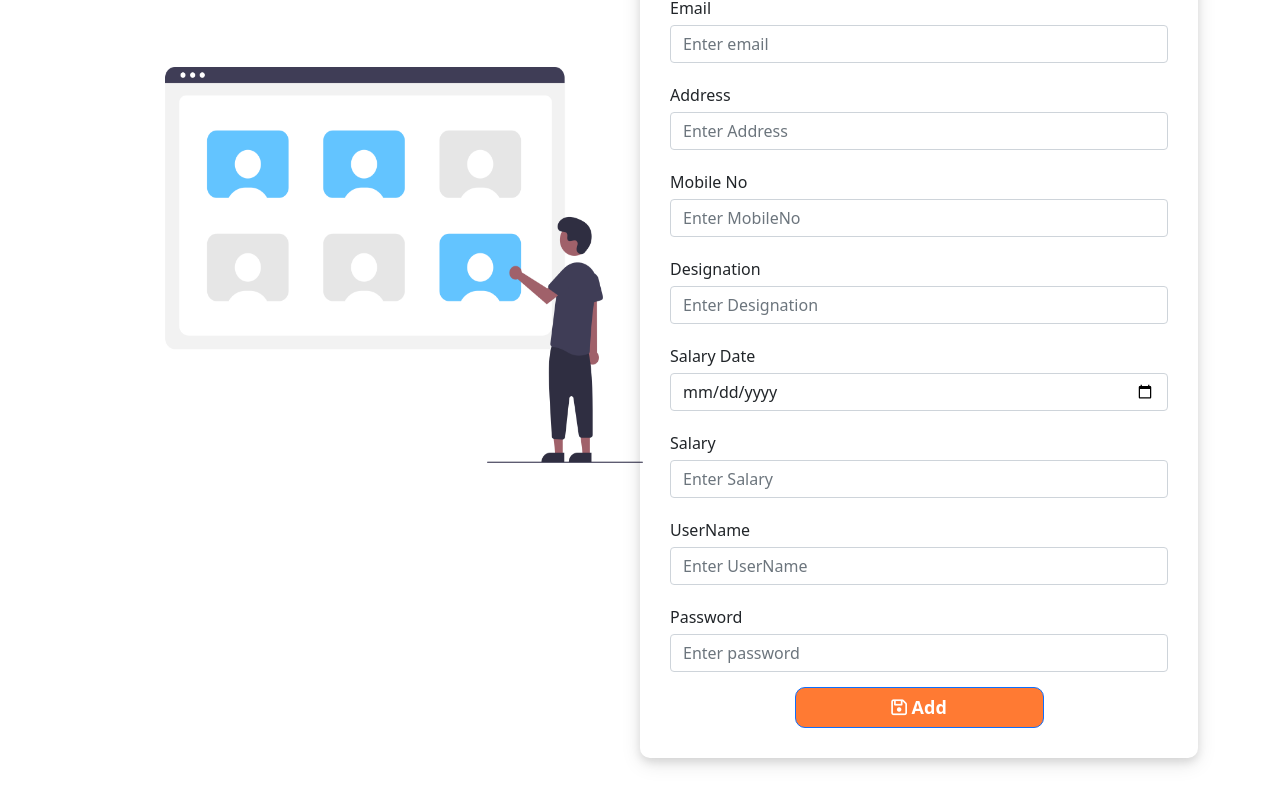
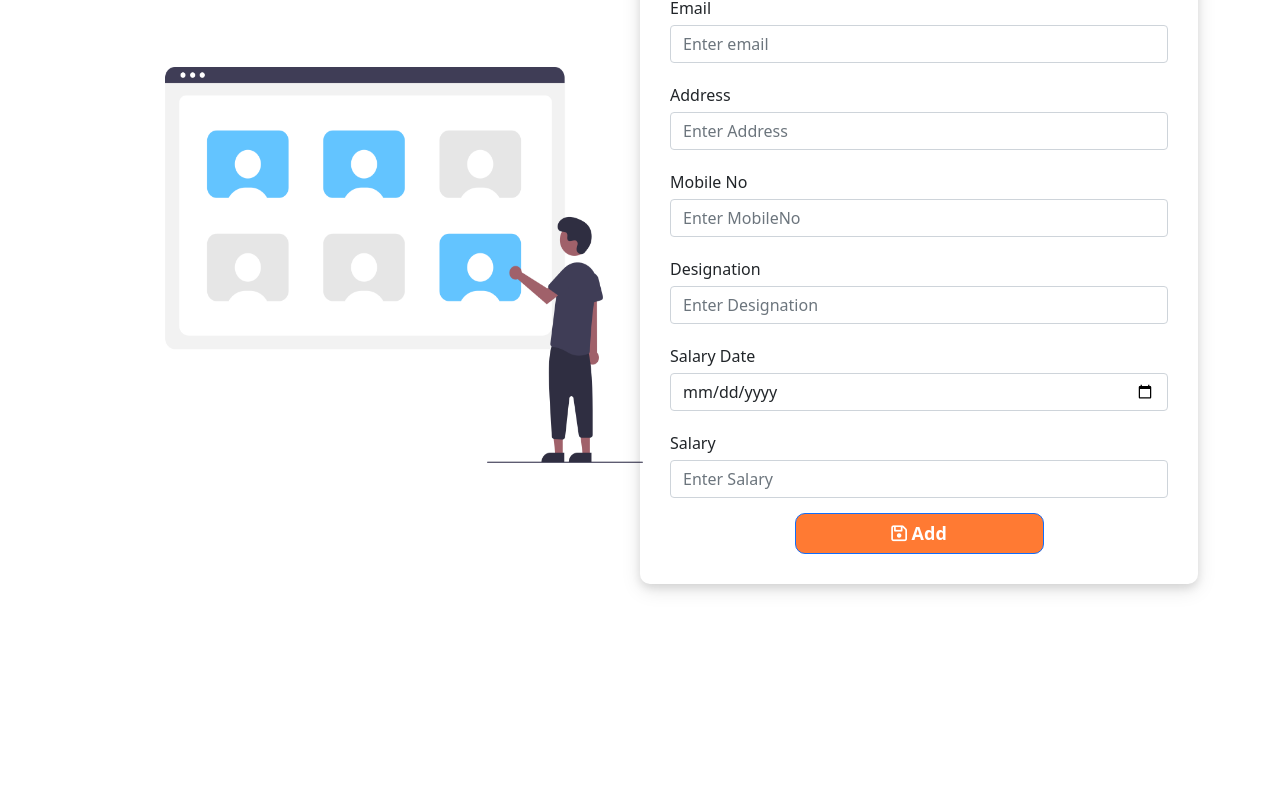
Before and after one commit to NuradhaWeerasinghe/Restaurent-Management-System, a React (Create React App) app in the folder client/: page /emp_add in a window 1280 px wide. Shown: the part 300-1106 px from the top of the page. After the commit the page ends 984 px from the top, so only its background shows below. Built offline with nearby package versions, Linux system fonts and the light colour scheme.

Commit message:
added toast messages to Employee add,update

```diff
--- a/client/src/Components/Employee/AddEmployee.js
+++ b/client/src/Components/Employee/AddEmployee.js
@@ -1,5 +1,6 @@
 import React, { Component } from 'react';
 import axios from 'axios';
+import {toast} from 'react-toastify';
 
 const invoiceRegx = RegExp(/^[a-zA-Z0-9]+@(?:[a-zA-Z0-9]+\.)+[A-Za-z]+$/gm);
 const formValid = formErrors =>{
@@ -19,8 +20,6 @@ export default class AddEmployee extends Component {
             mobileNo: Number,
             designation: "",
             salary: Number,
-            userName: "",
-            password: "",
             date: new Date(),
 
             formErrors:{
@@ -73,7 +72,7 @@ export default class AddEmployee extends Component {
             console.error("FORM INVALID-DISPLAY ERROR");
         }
 
-        const { name, email, address, mobileNo, designation, salary, userName, password,date } = this.state;
+        const { name, email, address, mobileNo, designation, salary,date } = this.state;
 
         const data = {
             name: name,
@@ -82,14 +81,15 @@ export default class AddEmployee extends Component {
             mobileNo: mobileNo,
             designation: designation,
             salary: salary,
-            userName: userName,
-            password: password,
             date :date
         }
         console.log(data)
         axios.post("http://localhost:8000/employee/add", data).then((res) => {
             if (res.data.success) {
-                alert("Add New Employee")
+                toast(`New Employee Added `, {
+                    type: toast.TYPE.SUCCESS,
+                    autoClose: 4000
+                });
                 this.setState(
                     {
                         name: "",
@@ -98,8 +98,6 @@ export default class AddEmployee extends Component {
                         mobileNo: Number,
                         designation: "",
                         salary: Number,
-                        userName: "",
-                        password: "",
                         date : new Date()
                     }
                 )
@@ -205,25 +203,6 @@ export default class AddEmployee extends Component {
                                     onChange={this.handleInputChange} />
                             </div>
 
-                            <div className="form-group" style={{ marginBottom: '15px' }}>
-                                <label style={{ marginBottom: '5px' }}>UserName</label>
-                                <input type="text"
-                                    className="form-control"
-                                    name="userName"
-                                    placeholder="Enter UserName"
-                                    value={this.state.userName}
-                                    onChange={this.handleInputChange} />
-                            </div>
-
-                            <div className="form-group" style={{ marginBottom: '15px' }}>
-                                <label style={{ marginBottom: '5px' }}>Password</label>
-                                <input type="password"
-                                    className="form-control"
-                                    name="password"
-                                    placeholder="Enter password"
-                                    value={this.state.password}
-                                    onChange={this.handleInputChange} />
-                            </div>
 
                             <center>
                                 <div class="d-grid gap-2 col-6 mx-auto  ">
--- a/client/src/Components/Employee/UpdateEmployee.js
+++ b/client/src/Components/Employee/UpdateEmployee.js
@@ -1,5 +1,6 @@
 import React, { Component } from 'react'
 import axios from 'axios';
+import {toast} from 'react-toastify';
 
 
 export default class UpdateEmployee extends Component {
@@ -11,9 +12,7 @@ export default class UpdateEmployee extends Component {
             address: "",
             mobileNo: "",
             designation: "",
-            salary: "",
-            userName: "",
-            password: ""
+            salary: ""
 
         }
     }
@@ -38,14 +37,15 @@ export default class UpdateEmployee extends Component {
             address: address,
             mobileNo: mobileNo,
             designation: designation,
-            salary: salary,
-            userName: userName,
-            password: password
+            salary: salary
         }
         console.log(data)
         axios.put(`http://localhost:8000/employee/update/${id}`, data).then((res) => {
             if (res.data.success) {
-                alert("Updated Employee")
+                toast(`Employee Updated`, {
+                    type: toast.TYPE.SUCCESS,
+                    autoClose: 4000
+                });
                 this.setState(
                     {
                         name: "",
@@ -53,9 +53,7 @@ export default class UpdateEmployee extends Component {
                         address: "",
                         mobileNo: "",
                         designation: "",
-                        salary: "",
-                        userName: "",
-                        password: ""
+                        salary: ""
                     }
                 )
             };
@@ -72,8 +70,6 @@ export default class UpdateEmployee extends Component {
                     mobileNo: res.data.employee.mobileNo,
                     designation: res.data.employee.designation,
                     salary: res.data.employee.salary,
-                    userName: res.data.employee.userName,
-                    password: res.data.employee.password
 
                 });
                 console.log(this.state.employee);
@@ -159,25 +155,7 @@ export default class UpdateEmployee extends Component {
                                     onChange={this.handleInputChange} />
                             </div>
 
-                            <div className="form-group" style={{ marginBottom: '15px' }}>
-                                <label style={{ marginBottom: '5px' }}>UserName</label>
-                                <input type="text"
-                                    className="form-control"
-                                    name="userName"
-                                    placeholder="Enter UserName"
-                                    value={this.state.userName}
-                                    onChange={this.handleInputChange} />
-                            </div>
 
-                            <div className="form-group" style={{ marginBottom: '15px' }}>
-                                <label style={{ marginBottom: '5px' }}>Password</label>
-                                <input type="text"
-                                    className="form-control"
-                                    name="password"
-                                    placeholder="Enter password"
-                                    value={this.state.password}
-                                    onChange={this.handleInputChange} />
-                            </div>
                             <center>
                                 <div class="d-grid gap-2 col-6 mx-auto">
                                     <button type="submit" className="btn btn-primary sub_btn" onClick={this.onSubmit}>Update</button>
```
Also changed, not shown: 1 other file (tests, documents, lock files or other folders).
